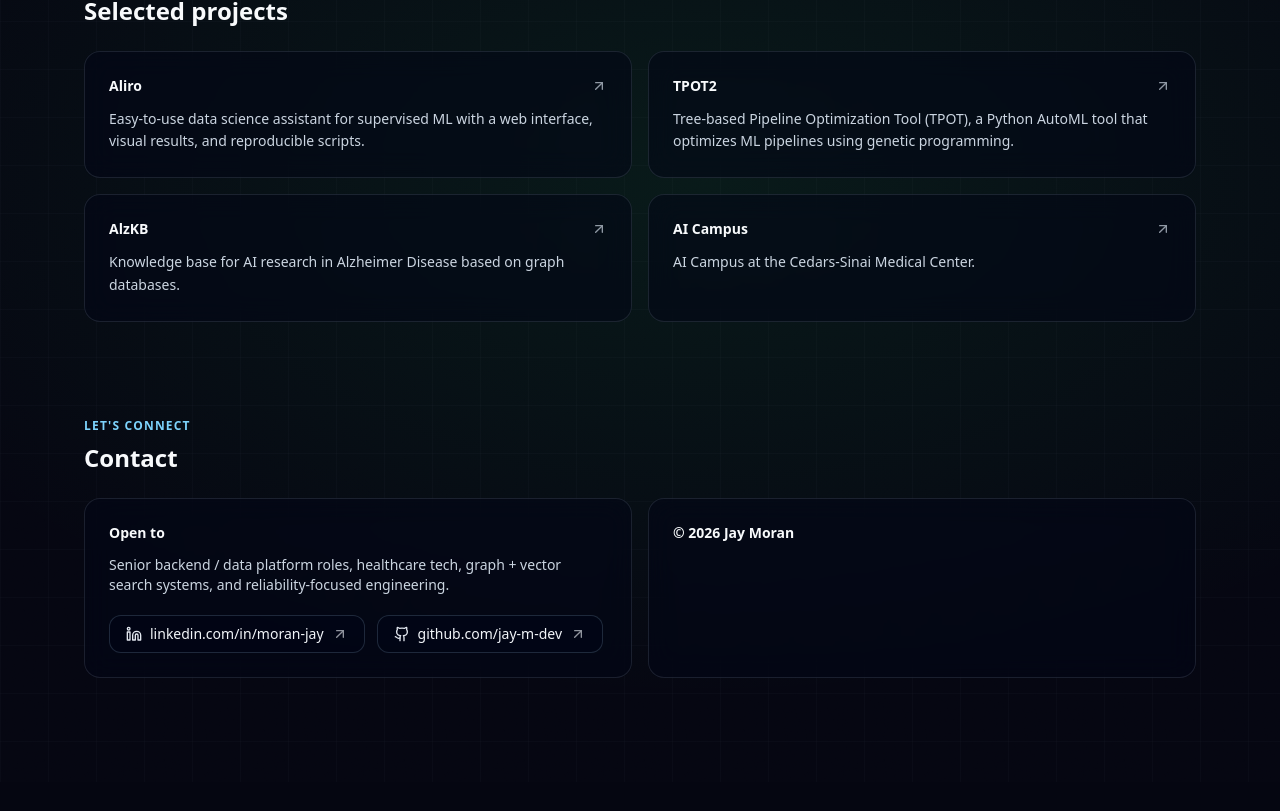
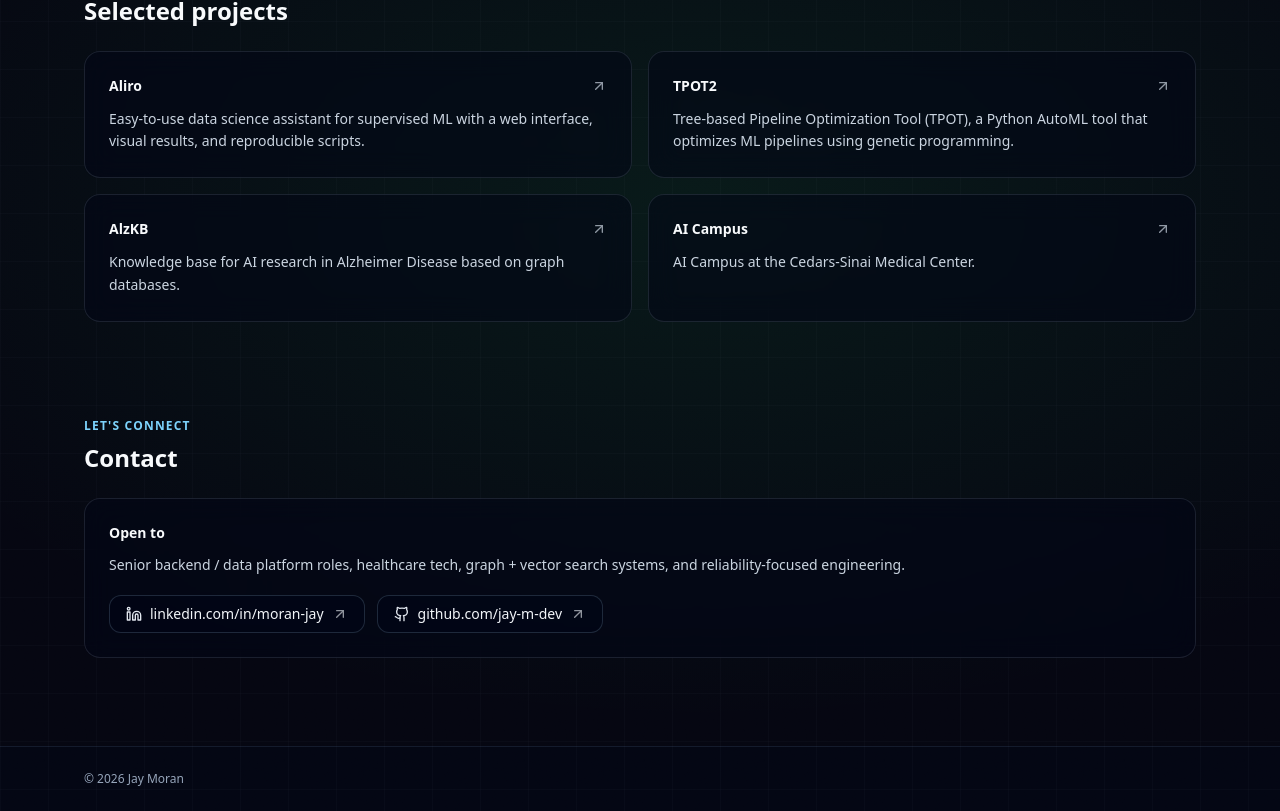
Before and after one commit to jay-m-dev/jay-m-dev.github.io, a React (Vite) app: page / in a window 1280 px wide. Shown: the part 2235-3046 px from the top of the page. Before the commit the page ends 3017 px from the top, so only its background shows below. Built offline with nearby package versions, Linux system fonts and the light colour scheme.

Commit message:
Move copyright

```diff
--- a/src/App.jsx
+++ b/src/App.jsx
@@ -577,7 +577,7 @@
           kicker="LET'S CONNECT"
           title="Contact"
         >
-          <div className="grid gap-4 md:grid-cols-2">
+          <div className="grid gap-4">
             <div className="glass rounded-2xl p-6">
               <div className="text-sm font-semibold text-slate-50">
                 Open to
@@ -599,17 +599,17 @@
                 />
               </div>
             </div>
-
-            <div className="glass rounded-2xl p-6">
-              <div className="text-sm font-semibold text-slate-50">
-                © {year} Jay Moran
-              </div>
-            </div>
           </div>
         </Section>
 
-        <div className="pb-14" />
+        <div className="pb-10" />
       </main>
+
+      <footer className="border-t border-slate-800/60 bg-slate-950/40">
+        <div className="mx-auto max-w-6xl px-5 py-6 text-xs text-slate-400">
+          © {year} Jay Moran
+        </div>
+      </footer>
     </div>
   );
 }
```
